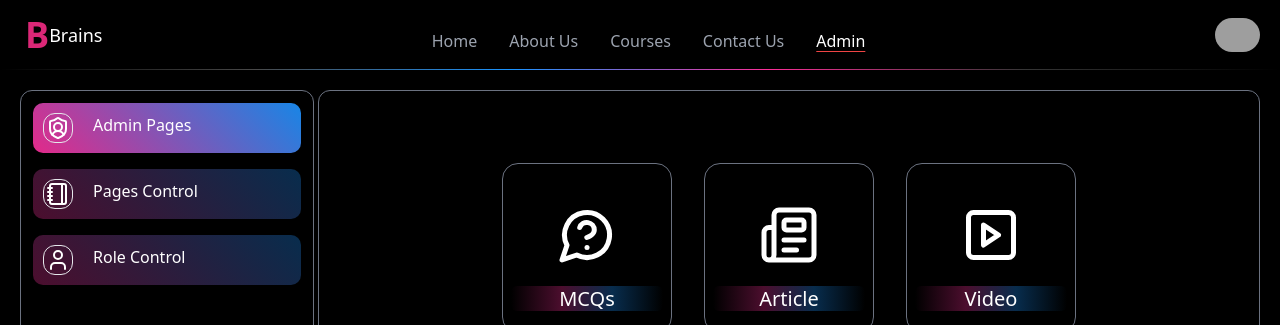
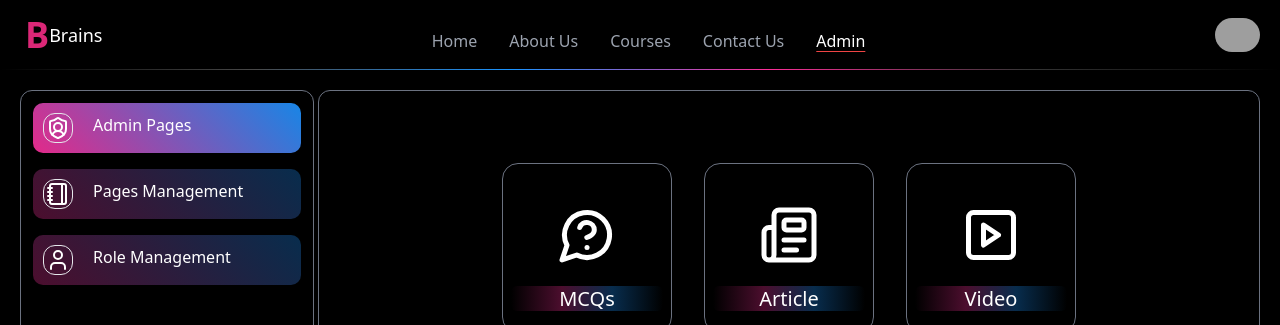
Before and after one commit to Rukmaiwad/BinaryBrains, a React (Vite) app: page /admin in a window 1280 px wide. Shown: the top 325 px of the page. Built offline with nearby package versions, Linux system fonts and the light colour scheme; grey boxes are pictures that could not be loaded.

Commit message:
changed the names to management

```diff
--- a/src/pages/Admin/adminUtils.ts
+++ b/src/pages/Admin/adminUtils.ts
@@ -21,8 +21,8 @@ export interface AdminPagesType {
 // this array is for showing the menu items to
 export const adminMenuOptions: AdminMenu []= [
     { option: 'Admin Pages', identifier: 'admin_pages', icon: ShieldUser},
-    { option: 'Pages Control', identifier: 'pages_control', icon: Notebook },
-    { option: 'Role Control', identifier: 'role_control', icon: User }
+    { option: 'Pages Management', identifier: 'pages_management', icon: Notebook },
+    { option: 'Role Management', identifier: 'role_management', icon: User }
 ]
 
 // Map shows identifier -> page property
```
